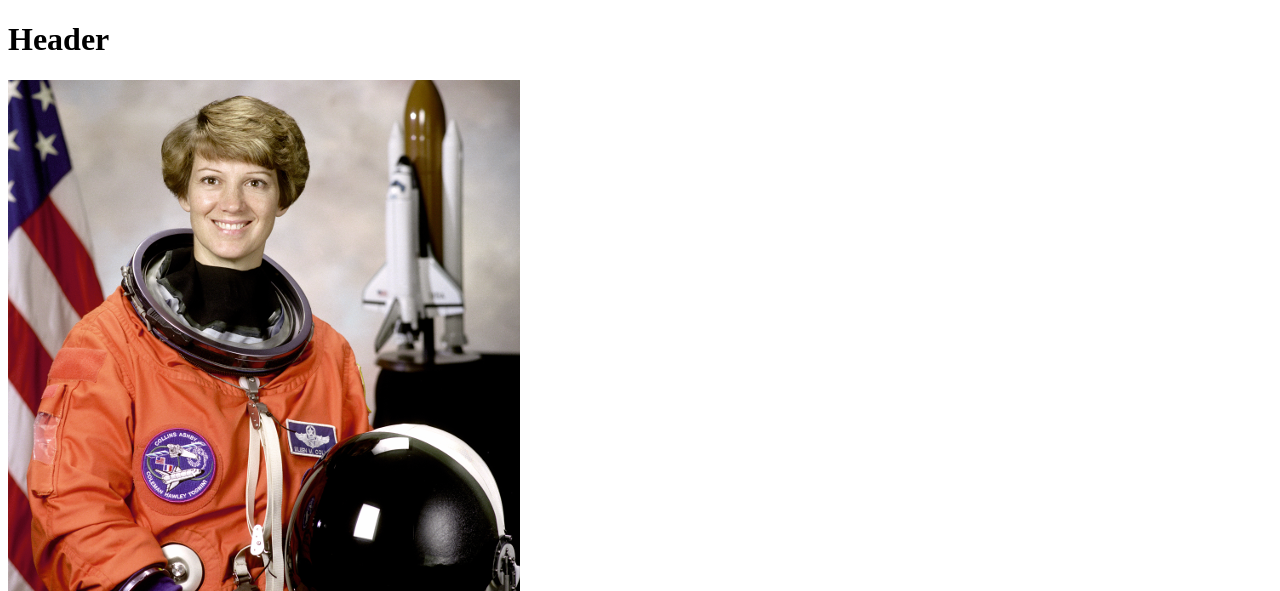
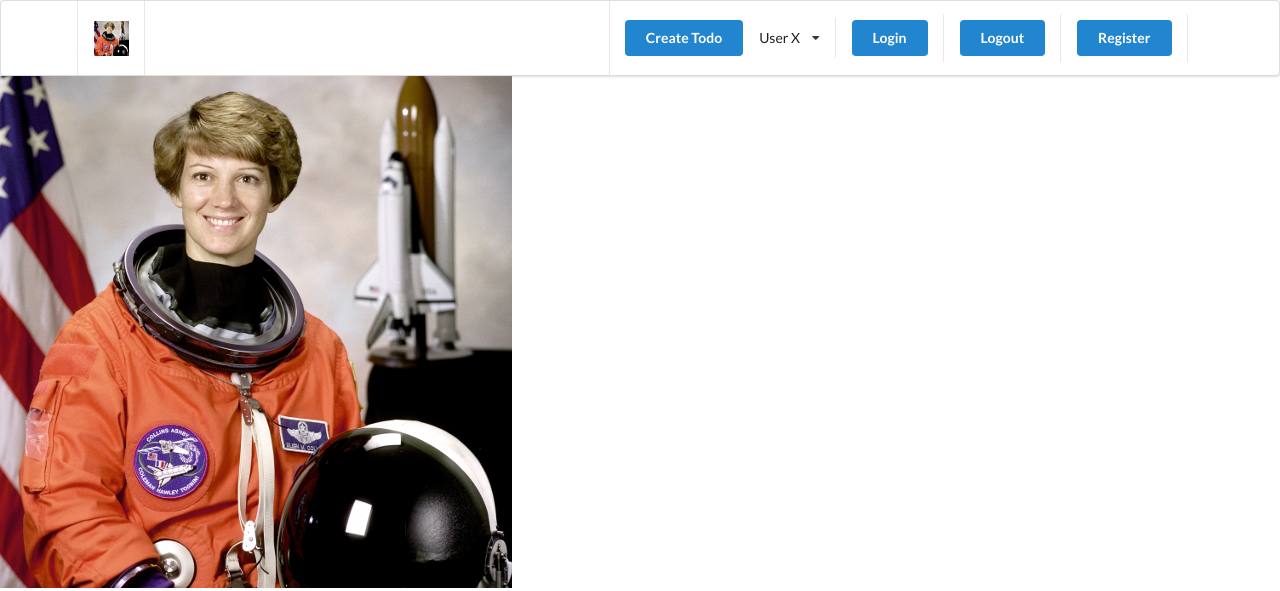
Before and after one commit to Manny-97/Todo-App, a Django app: page / in a window 1280 px wide. Shown: the top 591 px of the page. Run offline with Django 4.2, Linux system fonts and the light colour scheme.

Commit message:
feat: css & html style for homepage

```diff
--- a/templates/_partials/base.html
+++ b/templates/_partials/base.html
@@ -5,6 +5,7 @@
         <meta http-equiv="X-UA-Compatible" content="IE=edge">
         <meta name="viewport" content="width=device-width, initial-scale=1.0">
         <title>Home</title>
+        <link rel="stylesheet" href="https://cdnjs.cloudflare.com/ajax/libs/semantic-ui/2.4.1/semantic.min.css" integrity="sha512-8bHTC73gkZ7rZ7vpqUQThUDhqcNFyYi2xgDgPDHc+GXVGHXq+xPjynxIopALmOPqzo9JZj0k6OqqewdGO3EsrQ==" crossorigin="anonymous" referrerpolicy="no-referrer" />
     </head>
     <body>
 
--- a/templates/_partials/header.html
+++ b/templates/_partials/header.html
@@ -1 +1,35 @@
-<h1>Header</h1>
+{%load static %}
+
+<di class="ui menu">
+    <div class="ui container">
+        <a href="" class="header item">
+            <img class="logo" class="logo" src={% static 'img/astronaut.png' %} />
+        </a>
+        <div class="right item">
+            <a href="" class="ui primary button">Create Todo</a>
+            <div class="ui simple dropdown item">
+                User X <I class="dropdown icon"></I>
+                <div class="menu">
+                    <form class="ui large form" method="post" action="">
+                        <input class="ui button"
+                            type="submit"
+                            value="Sign out"
+                            />
+                    </form>
+
+                </div>
+            </div>
+            <div class="ui item">
+                <a href="" class="ui primary button">Login</a>
+            </div>
+            <div class="ui item">
+                <a href="" class="ui primary button">Logout</a>
+            </div>
+            <div class="ui item">
+                <a href="" class="ui primary button">Register</a>
+
+            </div>
+
+        </div>
+    </div>
+</div>
```
